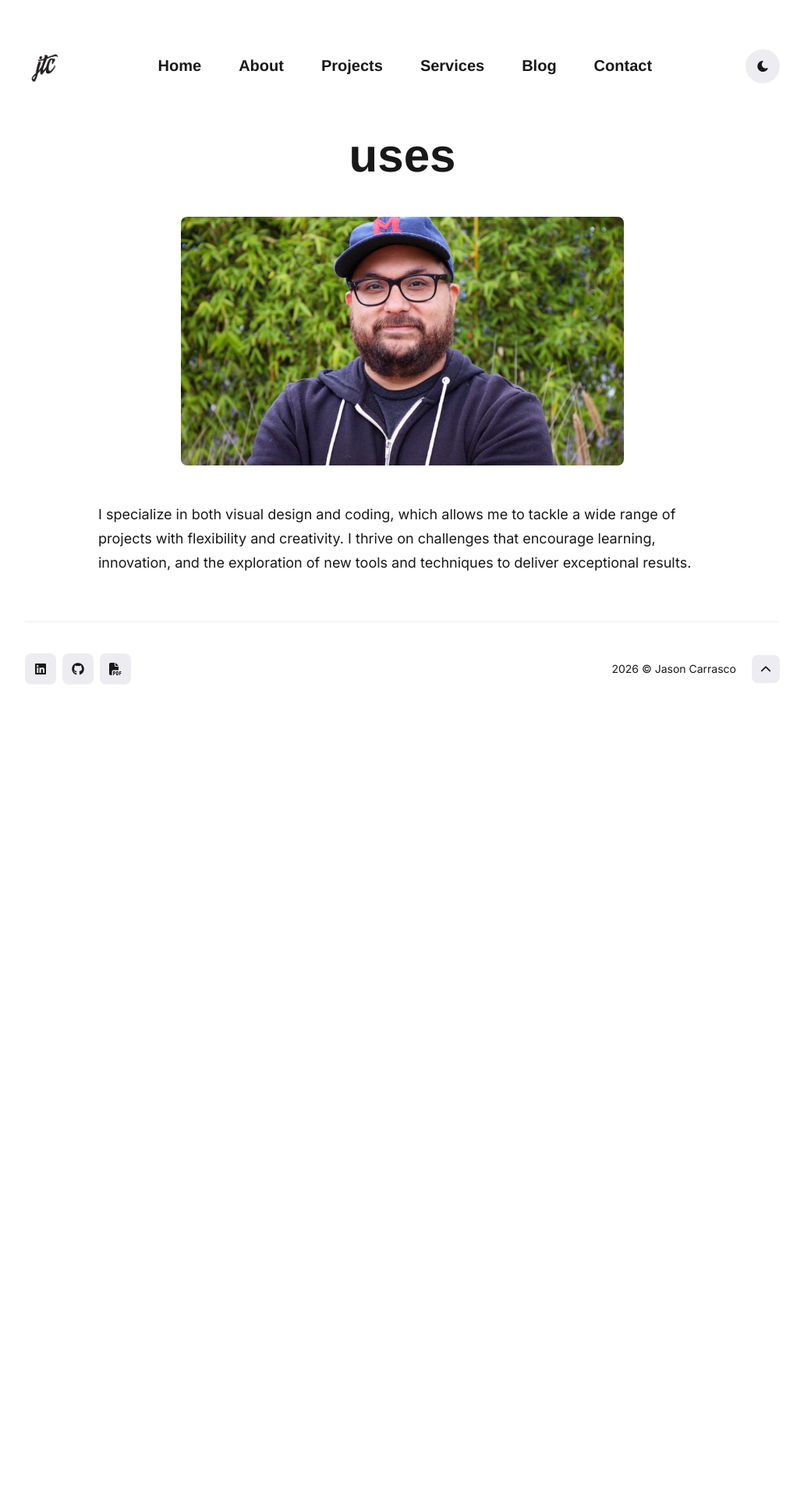
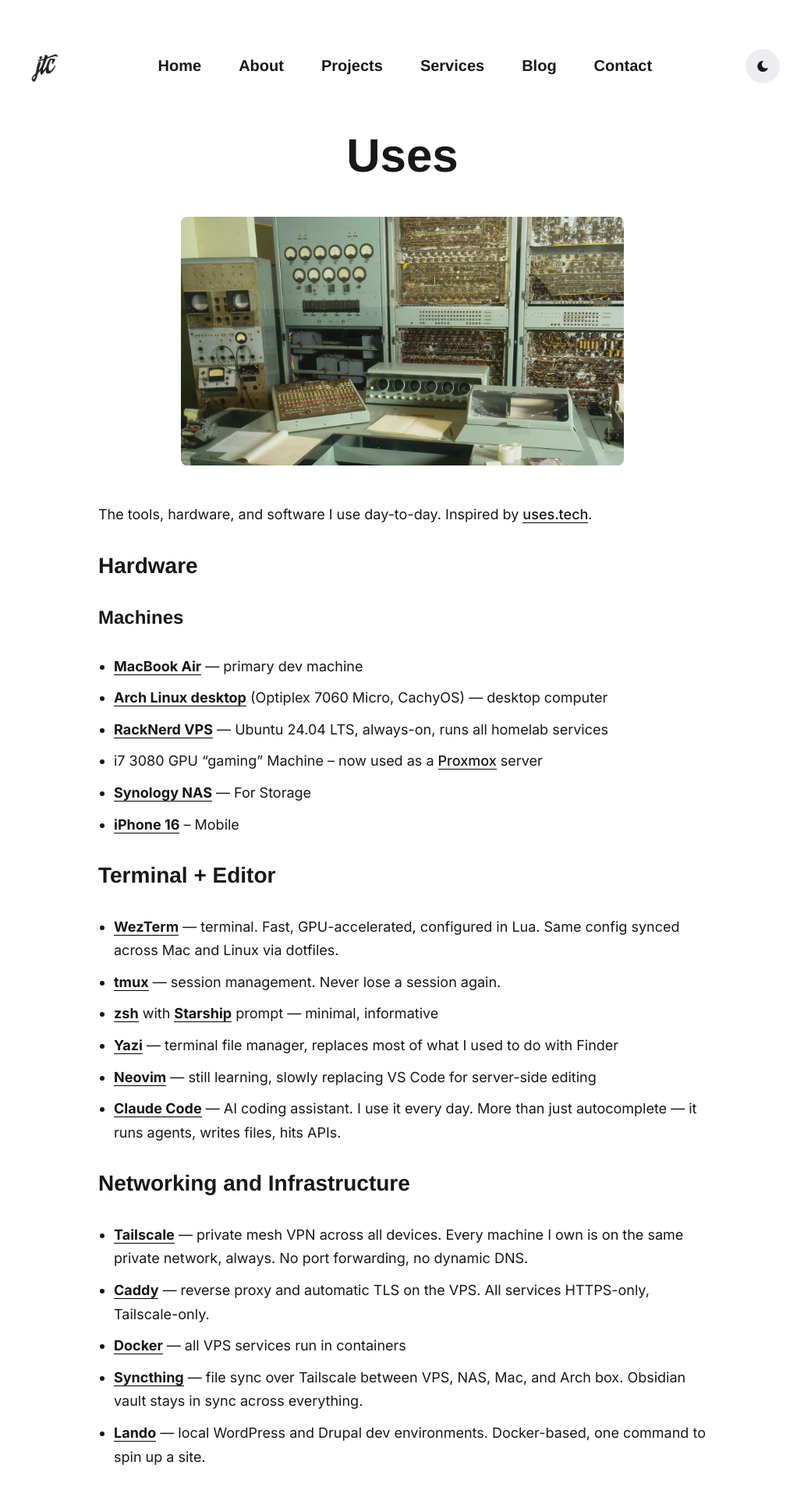
Before and after one commit to jtcarrasco/jtc, a Jekyll site: the page built from _pages/uses.md, in a window 1280 px wide. Shown: the top 1920 px of the page at 78% size, without its empty margins (124-1155 px from the left). Built offline with Jekyll 4.4.1, drawn with Linux system fonts in a browser that asks for light colours; some web fonts are replaced; before the commit the page ends 918 px from its top, so only the background shows below that; some of the changed text lies outside the part shown.

Commit message:
Rebuild uses page, update about page, fix bold link weight
Uses page now has real gear links, tagged Amazon affiliate links,
a new hero image, and capitalized title. About page links to
uses and bookshelf pages. Hero template/CSS supports multiple
paragraphs with spacing. Fixes bold links rendering at the wrong
font weight sitewide. Resume PDF regenerated from the updated
master resume.

```diff
--- a/_includes/section-hero.html
+++ b/_includes/section-hero.html
@@ -13,7 +13,9 @@
 
           <div class="hero__right">
             <h1 class="hero__title">{{ site.data.settings.hero.hero__title }}</h1>
-            <p class="hero__description">{{ site.data.settings.hero.hero__description }}</p>
+            {% for paragraph in site.data.settings.hero.hero__description %}
+            <p class="hero__description">{{ paragraph }}</p>
+            {% endfor %}
             {% if site.data.settings.mailchimp == "enable" %}
             <!-- <div class="hero__subscribe">
               <form class="subscribe-form validate"
--- a/_pages/uses.md
+++ b/_pages/uses.md
@@ -1,8 +1,74 @@
 ---
 layout: page
-title: uses
+title: Uses
 permalink: /uses/
-image: '/assets/profile/jtc_profile_pic.jpg'
+image: '/assets/uses-hero.webp'
 ---
 
-I specialize in both visual design and coding, which allows me to tackle a wide range of projects with flexibility and creativity. I thrive on challenges that encourage learning, innovation, and the exploration of new tools and techniques to deliver exceptional results.
+The tools, hardware, and software I use day-to-day. Inspired by [uses.tech](https://uses.tech).
+
+## Hardware
+
+### Machines
+- [**MacBook Air**](https://www.amazon.com/dp/B0GR1BY1SZ?tag=jtcarrascoser-20) — primary dev machine
+- **[Arch Linux desktop](https://www.amazon.com/dp/B08WNF8FP6?tag=jtcarrascoser-20)** (Optiplex 7060 Micro, CachyOS) — desktop computer
+- [**RackNerd VPS**](https://my.racknerd.com/aff.php?aff=21044) — Ubuntu 24.04 LTS, always-on, runs all homelab services
+- i7 3080 GPU "gaming" Machine -- now used as a [Proxmox](https://www.proxmox.com/) server
+- [**Synology NAS**](https://www.amazon.com/dp/B0C8S7SF4B?tag=jtcarrascoser-20) — For Storage
+- [**iPhone 16**](https://www.amazon.com/dp/B0DHJH2GZL?tag=jtcarrascoser-20) -- Mobile
+
+## Terminal + Editor
+
+- **[WezTerm](https://wezterm.org/)** — terminal. Fast, GPU-accelerated, configured in Lua. Same config synced across Mac and Linux via dotfiles.
+- **[tmux](https://github.com/tmux/tmux)** — session management. Never lose a session again.
+- **[zsh](https://www.zsh.org/)** with **[Starship](https://starship.rs/)** prompt — minimal, informative
+- **[Yazi](https://yazi-rs.github.io/)** — terminal file manager, replaces most of what I used to do with Finder
+- **[Neovim](https://neovim.io/)** — still learning, slowly replacing VS Code for server-side editing
+- **[Claude Code](https://claude.ai/code)** — AI coding assistant. I use it every day. More than just autocomplete — it runs agents, writes files, hits APIs.
+
+## Networking and Infrastructure
+
+- **[Tailscale](https://tailscale.com/)** — private mesh VPN across all devices. Every machine I own is on the same private network, always. No port forwarding, no dynamic DNS.
+- **[Caddy](https://caddyserver.com/)** — reverse proxy and automatic TLS on the VPS. All services HTTPS-only, Tailscale-only.
+- **[Docker](https://www.docker.com/)** — all VPS services run in containers
+- **[Syncthing](https://syncthing.net/)** — file sync over Tailscale between VPS, NAS, Mac, and Arch box. Obsidian vault stays in sync across everything.
+- **[Lando](https://lando.dev/)** — local WordPress and Drupal dev environments. Docker-based, one command to spin up a site.
+
+## Self-Hosted Services
+
+All running on the VPS, Tailscale-only access:
+
+- **[n8n](https://n8n.io/)** — workflow automation. Powers my daily briefings, job application follow-ups, and various API integrations.
+- **[FreshRSS](https://freshrss.org/)** — RSS aggregator for job boards and tech feeds
+- **[MainWP](https://mainwp.com/)** — manages ~60 client WordPress sites from one dashboard
+- **[Uptime Kuma](https://github.com/louislam/uptime-kuma)** — site monitoring for client sites
+- **[Glance](https://github.com/glanceapp/glance)** — homelab dashboard. One tab, everything I need to see.
+- **[Watchtower](https://containrrr.dev/watchtower/)** — auto-updates containers overnight
+
+## AI and Automation
+
+- **[Claude Code](https://claude.ai/code)** — Anthropic's CLI. I use it to build and run agents that run on my VPS: a job search agent, a knowledge base builder, an event discovery agent.
+- **[Claude API](https://www.anthropic.com/api)** — for programmatic AI integration in web projects
+- **[n8n](https://n8n.io/)** — wires everything together. Gmail, Discord, Todoist, calendar, external APIs.
+
+## Productivity and PKM
+
+- **[Obsidian](https://obsidian.md/)** — personal knowledge management. Vault synced across all devices via Syncthing. Where my notes, blog drafts, agent task files, and research all live.
+- **[Todoist](https://todoist.com/)** — task management. Integrates with n8n for automated task creation from email.
+- **[Espanso](https://espanso.org/)** — text expander. Snippets for code, email templates, repeated strings.
+
+## Desk Setup
+
+- Monitor: [Dell 27" P2723QE](https://www.amazon.com/dp/B09TY127B8?tag=jtcarrascoser-20)
+- Keyboard: [Corne 36 wireless MX](https://keyboard-hoarders.com/products/corne-wireless-split-keyboard-3?pr_prod_strat=e5_desc&pr_rec_id=65d1f63fc&pr_rec_pid=8175297888344&pr_ref_pid=8171080745048&pr_seq=uniform)
+- Mouse/trackpad: [Elecom EX-G Left Handed Thumb Control Trackball Mouse Wireless](https://www.amazon.com/dp/B08GR2K8WH?tag=jtcarrascoser-20)
+- Headphones: [Apple AirPods Pro 3](https://www.amazon.com/dp/B0FQFB8FMG?tag=jtcarrascoser-20)
+
+## This Site
+
+- **Jekyll**, hosted on GitHub Pages
+- Written in Markdown, deployed via GitHub Actions
+
+---
+
+*As an Amazon Associate I earn from qualifying purchases — some links above may earn a small commission at no extra cost to you.*
--- a/css/_3-modules/hero.scss
+++ b/css/_3-modules/hero.scss
@@ -1,11 +1,13 @@
 /* Hero */
 .hero {
+  padding-bottom: 60px;
+
   @media only screen and (max-width: $desktop) {
-    padding: 40px 0 0;
+    padding: 40px 0 40px;
   }
 
   @media only screen and (max-width: $mobile) {
-    padding: 20px 0 0;
+    padding: 20px 0 20px;
   }
 }
 
@@ -101,8 +103,12 @@
 }
 
 .hero__description {
-  margin-bottom: 0;
+  margin-bottom: 24px;
   font-size: 18px;
+
+  &:last-child {
+    margin-bottom: 0;
+  }
 
   @media only screen and (max-width: $desktop) {
     font-size: inherit;
--- a/css/_4-layouts/post.scss
+++ b/css/_4-layouts/post.scss
@@ -142,6 +142,10 @@
       color: var(--link-color);
       border-bottom-color: var(--link-color-hover);
     }
+  }
+
+  strong a {
+    font-weight: 700;
   }
 
   :root[dark] & a {
```
Also changed, not shown: _pages/about.md (+3 -3 lines), assets/uses-hero.webp (added), 1 other file.
